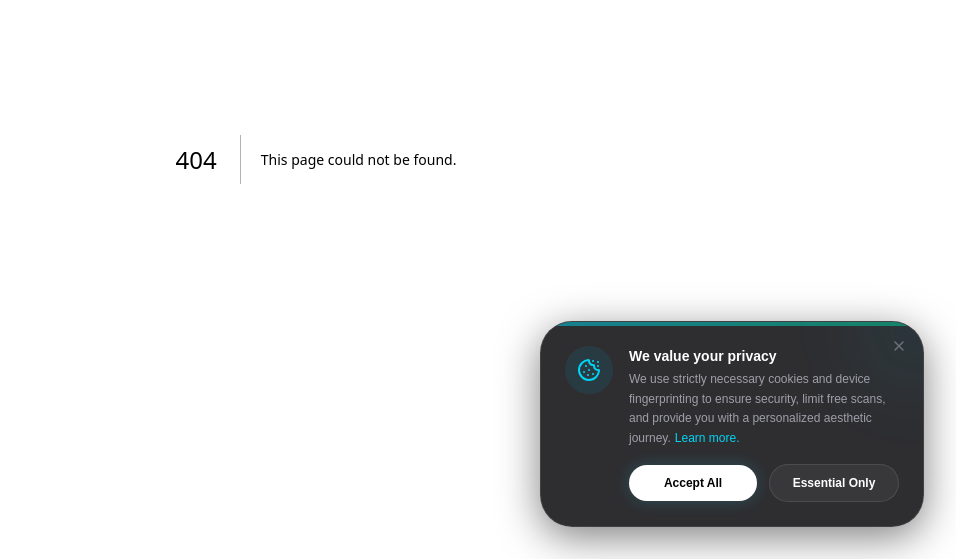
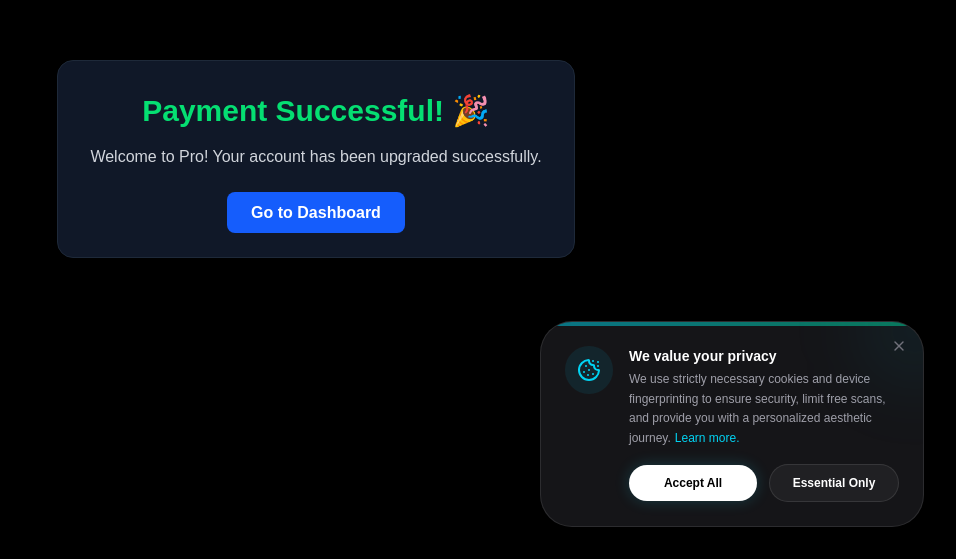
Before and after one commit to soumendebnath30218-cyber/skincare-ai, a Next.js app: page /checkout-redirect in a window 1280 px wide. Before the commit this address had no page. Shown: the part 241-800 px from the top of the page, without its empty margins (324-1280 px from the left). Built offline with nearby package versions, Linux system fonts and the light colour scheme.

Commit message:
Added checkout redirect success page

```diff
--- /dev/null
+++ b/app/checkout-redirect/page.tsx
@@ -0,0 +1,20 @@
+import Link from "next/link";
+
+export default function CheckoutRedirectPage() {
+  return (
+    <div className="flex flex-col items-center justify-center min-h-screen bg-black text-white">
+      <div className="p-8 bg-gray-900 rounded-2xl shadow-xl text-center border border-gray-800">
+        <h1 className="text-3xl font-bold text-green-400 mb-4">Payment Successful! 🎉</h1>
+        <p className="text-gray-300 mb-8">
+          Welcome to Pro! Your account has been upgraded successfully.
+        </p>
+        <Link
+          href="/dashboard"
+          className="px-6 py-3 bg-blue-600 hover:bg-blue-700 text-white font-semibold rounded-lg transition-all"
+        >
+          Go to Dashboard
+        </Link>
+      </div>
+    </div>
+  );
+}
```
